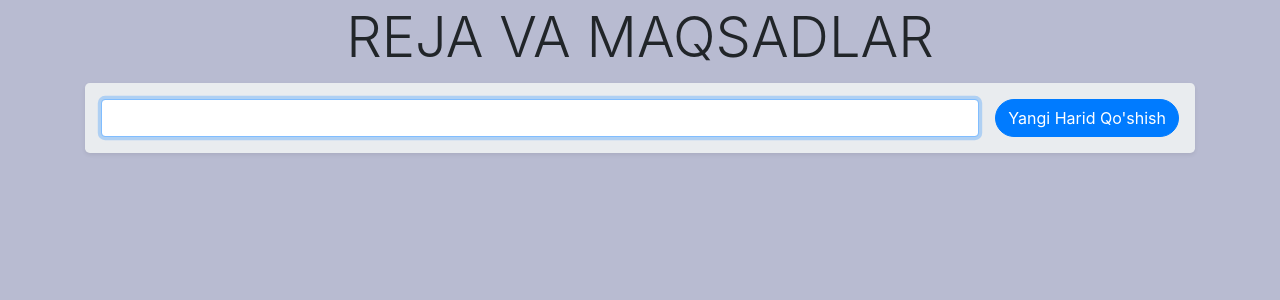
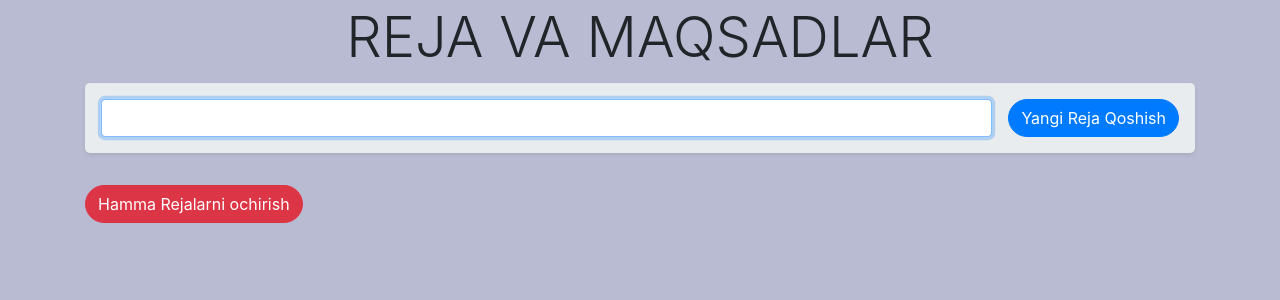
Before and after one commit to jaydenabdulvohid/Reja, a Node server app: page / in a window 1280 px wide. Shown: the top 300 px of the page. Run offline with Node 20, Linux system fonts and the light colour scheme.

Commit message:
fix: refactor

```diff
--- a/server.js
+++ b/server.js
@@ -4,19 +4,14 @@
 const http = require("http");
 const fs = require("fs");
 
-
 let user;
-fs.readFile("database/user.json", "utf8", (err, data) =>{
-if(err) {
+fs.readFile("database/user.json", "utf8", (err, data) => {
+  if (err) {
     console.log("ERROR:", err);
-}else {
-  user = JSON.parse(data)
-
+  } else {
+    user = JSON.parse(data);
   }
-
 });
-
-
 
 // 1 = Kirish kodlari
 app.use(express.static("public"));
@@ -29,26 +24,7 @@
 app.set("views", "views");
 app.set("view engine", "ejs"); //ejs orqali biz html frontentni yasaymiz
 
-
 // 4 - rotterlarga moslashtirilgan
-
-
-
-// app.get("/hello", function (req, res){
-//     // res.end(`<h1 style="background: green">HELLO WORLD by Jayden</h1>`);
-//     res.end(`<h1>HELLO WORLD</h1>`);
-// });
-
-// app.get("/gift", function (req, res){
-//     res.end(`<h1>Siz sovgalar bolimidasiz</h1>`);
-// });
-
-/* app.get("/salomat", function (req, res){
-res.end(`<h1 style="background: grey">ERIK HAYDAR</h1>`);
-
-});  */
-
-
 
 app.post("/create-item", (req, res) => {
   //console.log(req.body);
@@ -56,19 +32,18 @@
   // res.json({ test: "success" });
 });
 
-app.get("/author", (req, res) =>{
-res.render("author",{user: user});
+app.get("/author", (req, res) => {
+  res.render("author", { user: user });
 });
 
-
-
-app.get("/", function (req, res){
-    res.render("harid");
+app.get("/", function (req, res) {
+  res.render("reja");
 });
-
 
 const server = http.createServer(app);
 let PORT = 3000;
 server.listen(PORT, function () {
-console.log(`The server is runing succesfully on port: ${PORT}`);
+  console.log(
+    `The server is runing succesfully on port: ${PORT}, http://localhost:${PORT}`
+  );
 });
--- a/views/harid.ejs
+++ b/views/reja.ejs
@@ -14,6 +14,7 @@
   <body style="background-color: #b8bbd1">
     <div class="container">
       <h1 class="display-4 text-center py-1">REJA VA MAQSADLAR</h1>
+
       <div class="jumbotron p-3 shadow-sm">
         <form id="create-form" action="/create-item" method="POST">
           <div class="d-flex align-items-center">
@@ -26,10 +27,16 @@
               type="text"
               style="flex: 1"
             />
-            <button class="btn btn-primary" style="border-radius: 20px">Yangi Harid Qo'shish</button>
+            <button class="btn btn-primary" style="border-radius: 20px">
+              Yangi Reja Qoshish
+            </button>
           </div>
         </form>
       </div>
+
+      <button id="clean-all" class="btn btn-danger" style="border-radius: 20px">
+        Hamma Rejalarni ochirish
+      </button>
     </div>
   </body>
 </html>
```
Lines whose indentation alone changed are shown as unchanged.
